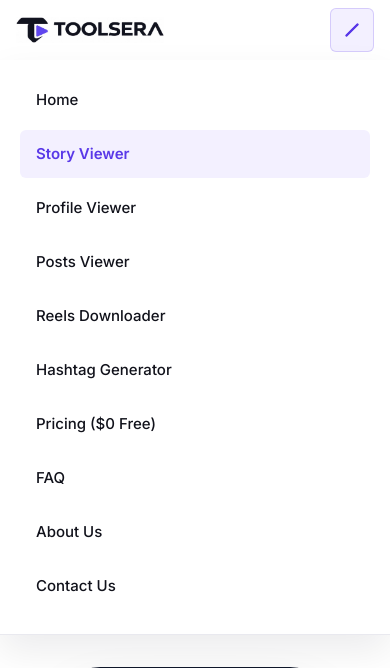
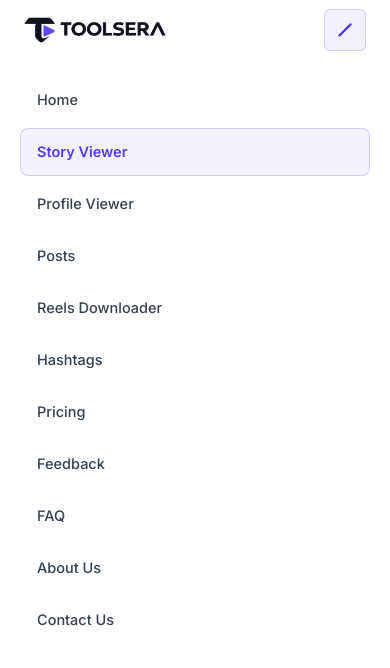
Before and after one commit to amirmughal44/toolsera, a PHP site: page /story-viewer.html in a window 390 px wide, after a click that opens the changed part; the page is wider, and only the part inside the window is pictured. Shown: the top 668 px of that part. Run offline with PHP 8.4, Linux system fonts and the light colour scheme.

Commit message:
Refine TOOL SERA navigation header: SaaS design system styling, consistent 9-item hierarchy, sticky elevation, and responsive tablet/mobile drawer

```diff
--- a/assets/css/style.css
+++ b/assets/css/style.css
@@ -214,72 +214,120 @@ body.splash-active {
 }
 
 /* ==========================================================================
-   SITE HEADER & NAVIGATION
+   SITE HEADER & NAVIGATION (PREMIUM SAAS ARCHITECTURE)
    ========================================================================== */
 .site-header {
   position: sticky;
   top: 0;
-  z-index: 100;
-  background-color: rgba(255, 255, 255, 0.94);
-  backdrop-filter: blur(12px);
-  -webkit-backdrop-filter: blur(12px);
-  border-bottom: 1px solid var(--border-subtle);
-  transition: border-color var(--transition-fast);
+  z-index: 1000;
+  background-color: rgba(255, 255, 255, 0.96);
+  backdrop-filter: blur(14px);
+  -webkit-backdrop-filter: blur(14px);
+  border-bottom: 1px solid rgba(226, 232, 240, 0.85);
+  transition: background-color 0.2s ease, border-color 0.2s ease, box-shadow 0.2s ease;
+}
+
+.site-header.header-scrolled {
+  background-color: rgba(255, 255, 255, 0.98);
+  border-bottom-color: rgba(226, 232, 240, 0.95);
+  box-shadow: 0 4px 20px -2px rgba(15, 23, 42, 0.05);
 }
 
 .header-inner {
   display: flex;
   align-items: center;
   justify-content: space-between;
-  height: 70px;
+  height: 68px;
+  width: 100%;
 }
 
 .brand-link {
   display: inline-flex;
   align-items: center;
   text-decoration: none;
+  flex-shrink: 0;
+  outline: none;
+  border-radius: var(--radius-sm);
+  transition: opacity 180ms ease, transform 180ms ease;
+}
+
+.brand-link:hover {
+  opacity: 0.9;
+  transform: translateY(-0.5px);
+}
+
+.brand-link:focus-visible {
+  box-shadow: 0 0 0 2px #FFFFFF, 0 0 0 4px var(--brand-purple);
 }
 
 .brand-logo-img {
-  height: 32px;
+  height: 30px;
   width: auto;
   object-fit: contain;
-  transition: opacity var(--transition-fast);
-}
-
-.brand-link:hover .brand-logo-img {
-  opacity: 0.88;
+  display: block;
 }
 
 /* Desktop Navigation Links */
 .nav-links {
   display: flex;
   align-items: center;
-  gap: 6px;
+  gap: 4px;
   list-style: none;
+  margin: 0;
+  padding: 0;
+}
+
+.nav-links li {
+  display: inline-flex;
+  align-items: center;
 }
 
 .nav-links a {
   display: inline-flex;
   align-items: center;
-  color: var(--text-secondary);
+  justify-content: center;
+  color: #475569;
   text-decoration: none;
+  font-family: var(--font-sans);
   font-size: 14px;
   font-weight: 500;
-  padding: 8px 16px;
-  border-radius: var(--radius-sm);
-  transition: color var(--transition-fast), background-color var(--transition-fast);
+  line-height: 1;
+  white-space: nowrap;
+  padding: 8px 12px;
+  border-radius: 8px;
+  border: 1px solid transparent;
+  transition: all 180ms cubic-bezier(0.16, 1, 0.3, 1);
+  position: relative;
 }
 
 .nav-links a:hover {
-  color: var(--text-primary);
-  background-color: var(--bg-secondary);
+  color: #0F172A;
+  background-color: #F8FAFC;
+  border-color: rgba(226, 232, 240, 0.7);
+}
+
+.nav-links a:focus-visible {
+  outline: none;
+  border-color: var(--brand-purple);
+  box-shadow: 0 0 0 3px rgba(89, 56, 232, 0.15);
 }
 
 .nav-links a.active {
   color: var(--brand-purple);
   background-color: var(--brand-purple-light);
+  border-color: var(--brand-purple-border);
   font-weight: 600;
+}
+
+/* Compact desktop link spacing between 1025px and 1220px */
+@media (min-width: 1025px) and (max-width: 1220px) {
+  .nav-links {
+    gap: 2px;
+  }
+  .nav-links a {
+    padding: 7px 9px;
+    font-size: 13.5px;
+  }
 }
 
 /* Header Action & Badges */
@@ -287,78 +335,50 @@ body.splash-active {
   display: flex;
   align-items: center;
   gap: 12px;
-}
-
-.engine-badge {
-  display: inline-flex;
-  align-items: center;
-  gap: 6px;
-  font-size: 12px;
-  font-weight: 600;
-  color: var(--text-secondary);
-  background-color: var(--bg-secondary);
-  border: 1px solid var(--border-subtle);
-  padding: 5px 12px;
-  border-radius: var(--radius-pill);
-}
-
-.engine-dot {
-  width: 7px;
-  height: 7px;
-  background-color: var(--accent-emerald);
-  border-radius: 50%;
 }
 
 /* Mobile Hamburger Menu Button */
 .mobile-menu-btn {
   display: none;
-  background: transparent;
+  background: #FFFFFF;
   border: 1px solid var(--border-subtle);
   width: 40px;
   height: 40px;
-  border-radius: var(--radius-sm);
+  border-radius: 10px;
   color: var(--text-primary);
   cursor: pointer;
   align-items: center;
   justify-content: center;
-  transition: background-color var(--transition-fast);
+  transition: all 180ms ease;
+  outline: none;
 }
 
 .mobile-menu-btn:hover {
-  background-color: var(--bg-secondary);
-}
-
-.mobile-drawer {
+  background-color: #F8FAFC;
+  border-color: #CBD5E1;
+}
+
+.mobile-menu-btn:focus-visible {
+  border-color: var(--brand-purple);
+  box-shadow: 0 0 0 3px rgba(89, 56, 232, 0.15);
+}
+
+.mobile-menu-btn.active {
+  background-color: var(--brand-purple-light);
+  border-color: var(--brand-purple-border);
+  color: var(--brand-purple);
+}
+
+.mobile-menu-btn .icon-close {
   display: none;
-  position: absolute;
-  top: 70px;
-  left: 0;
-  right: 0;
-  background: #FFFFFF;
-  border-bottom: 1px solid var(--border-subtle);
-  padding: 16px 24px;
-  box-shadow: var(--shadow-md);
-  flex-direction: column;
-  gap: 8px;
-}
-
-.mobile-drawer.active {
-  display: flex;
-}
-
-.mobile-drawer a {
-  padding: 12px 16px;
-  text-decoration: none;
-  color: var(--text-primary);
-  font-size: 15px;
-  font-weight: 500;
-  border-radius: var(--radius-sm);
-}
-
-.mobile-drawer a.active {
-  color: var(--brand-purple);
-  background: var(--brand-purple-light);
-  font-weight: 600;
+}
+
+.mobile-menu-btn.active .icon-menu {
+  display: none;
+}
+
+.mobile-menu-btn.active .icon-close {
+  display: block;
 }
 
 /* ==========================================================================
@@ -1157,33 +1177,24 @@ body.splash-active {
     max-width: 920px;
     padding: 0 24px;
   }
-  .hero-section {
-    padding: 56px 0 44px;
-  }
-  .footer-top {
-    grid-template-columns: 1.5fr 1fr 1fr;
-    gap: 28px;
-  }
-}
-
-/* --- TABLET / MOBILE NAVIGATION THRESHOLD (max-width: 768px) --- */
-@media (max-width: 768px) {
+
   .header-inner {
-    height: 60px;
+    height: 64px;
   }
 
   .brand-logo-img {
-    height: 27px;
-  }
-
+    height: 28px;
+  }
+
+  /* Switch desktop nav to mobile drawer at 1024px for visual comfort */
   .nav-links {
     display: none !important;
   }
 
   .mobile-menu-btn {
     display: inline-flex !important;
-    width: 44px;
-    height: 44px;
+    width: 42px;
+    height: 42px;
     align-items: center;
     justify-content: center;
     border-radius: var(--radius-sm);
@@ -1216,51 +1227,53 @@ body.splash-active {
   .mobile-drawer {
     display: none;
     position: fixed;
-    top: 60px;
+    top: 64px;
     left: 0;
     right: 0;
     background-color: #FFFFFF;
     border-bottom: 1px solid var(--border-subtle);
     padding: 16px 20px 24px;
-    box-shadow: 0 16px 36px rgba(17, 18, 27, 0.08);
+    box-shadow: 0 20px 40px -10px rgba(15, 23, 42, 0.12);
     flex-direction: column;
-    gap: 6px;
+    gap: 4px;
     z-index: 1000;
-    max-height: calc(100vh - 60px);
+    max-height: calc(100vh - 64px);
     overflow-y: auto;
     -webkit-overflow-scrolling: touch;
-    animation: drawerSlide 0.22s cubic-bezier(0.16, 1, 0.3, 1) forwards;
-  }
-
-  @keyframes drawerSlide {
-    from { opacity: 0; transform: translateY(-8px); }
-    to { opacity: 1; transform: translateY(0); }
+    transform: translateY(-8px);
+    opacity: 0;
+    transition: transform 0.22s cubic-bezier(0.16, 1, 0.3, 1), opacity 0.22s ease;
   }
 
   .mobile-drawer.active {
     display: flex;
+    transform: translateY(0);
+    opacity: 1;
   }
 
   .mobile-drawer a {
     min-height: 48px;
     display: flex;
     align-items: center;
-    padding: 12px 16px;
+    padding: 10px 16px;
     text-decoration: none;
-    color: var(--text-primary);
-    font-size: 15px;
+    color: #334155;
+    font-size: 14.5px;
     font-weight: 500;
-    border-radius: var(--radius-sm);
-    transition: background-color var(--transition-fast), color var(--transition-fast);
+    border-radius: 8px;
+    border: 1px solid transparent;
+    transition: background-color 150ms ease, color 150ms ease;
   }
 
   .mobile-drawer a:hover {
-    background-color: var(--bg-secondary);
+    background-color: #F8FAFC;
+    color: #0F172A;
   }
 
   .mobile-drawer a.active {
     color: var(--brand-purple);
     background-color: var(--brand-purple-light);
+    border-color: var(--brand-purple-border);
     font-weight: 600;
   }
 
@@ -1268,6 +1281,52 @@ body.splash-active {
   .drawer-backdrop {
     display: none;
     position: fixed;
+    inset: 0;
+    top: 64px;
+    background-color: rgba(15, 23, 42, 0.35);
+    backdrop-filter: blur(4px);
+    -webkit-backdrop-filter: blur(4px);
+    z-index: 999;
+    opacity: 0;
+    transition: opacity 0.2s ease;
+  }
+
+  .drawer-backdrop.active {
+    display: block;
+    opacity: 1;
+  }
+
+  body.menu-open {
+    overflow: hidden;
+  }
+
+  .hero-section {
+    padding: 56px 0 44px;
+  }
+  .footer-top {
+    grid-template-columns: 1.5fr 1fr 1fr;
+    gap: 28px;
+  }
+}
+
+/* --- SMALL MOBILE REFINEMENTS (max-width: 600px) --- */
+@media (max-width: 600px) {
+  .header-inner {
+    height: 60px;
+  }
+
+  .brand-logo-img {
+    height: 26px;
+  }
+
+  .mobile-drawer {
+    top: 60px;
+    max-height: calc(100vh - 60px);
+  }
+
+  .drawer-backdrop {
+    top: 60px;
+  }
     top: 60px;
     left: 0;
     right: 0;
--- a/assets/js/app.js
+++ b/assets/js/app.js
@@ -26,7 +26,20 @@ document.addEventListener('DOMContentLoaded', () => {
         }
     }
 
-    // 2. MOBILE MENU & ACCESSIBILITY CONTROLLER
+    // 2. STICKY HEADER SCROLL ELEVATION & MOBILE NAVIGATION CONTROLLER
+    const siteHeader = document.querySelector('.site-header');
+    if (siteHeader) {
+        const handleHeaderScroll = () => {
+            if (window.scrollY > 12) {
+                siteHeader.classList.add('header-scrolled');
+            } else {
+                siteHeader.classList.remove('header-scrolled');
+            }
+        };
+        window.addEventListener('scroll', handleHeaderScroll, { passive: true });
+        handleHeaderScroll();
+    }
+
     const mobileMenuBtn = document.getElementById('mobileMenuBtn');
     const mobileDrawer = document.getElementById('mobileDrawer');
     const drawerBackdrop = document.getElementById('drawerBackdrop');
@@ -83,6 +96,13 @@ document.addEventListener('DOMContentLoaded', () => {
                 mobileMenuBtn.focus();
             }
         });
+
+        // Close drawer if viewport is resized to desktop width (> 1024px)
+        window.addEventListener('resize', () => {
+            if (window.innerWidth > 1024 && mobileDrawer.classList.contains('active')) {
+                closeMobileMenu();
+            }
+        }, { passive: true });
     }
 
     if (drawerBackdrop) {
--- a/index.html
+++ b/index.html
@@ -74,10 +74,10 @@
             <a href="index.html" class="active">Home</a>
             <a href="story-viewer.html">Story Viewer</a>
             <a href="profile-viewer.html">Profile Viewer</a>
-            <a href="posts-viewer.html">Posts Viewer</a>
+            <a href="posts-viewer.html">Posts</a>
             <a href="reels-downloader.html">Reels Downloader</a>
-            <a href="hashtag-generator.html">Hashtag Generator</a>
-            <a href="pricing.html">Pricing ($0 Free)</a>
+            <a href="hashtag-generator.html">Hashtags</a>
+            <a href="pricing.html">Pricing</a>
             <a href="#feedback">Feedback</a>
             <a href="faq.html">FAQ</a>
             <a href="about.html">About Us</a>
--- a/story-viewer.html
+++ b/story-viewer.html
@@ -25,10 +25,11 @@
                     <li><a href="index.html">Home</a></li>
                     <li><a href="story-viewer.html" class="active">Story Viewer</a></li>
                     <li><a href="profile-viewer.html">Profile Viewer</a></li>
-                    <li><a href="posts-viewer.html">Posts Viewer</a></li>
-                    <li><a href="reels-downloader.html">Reels</a></li>
+                    <li><a href="posts-viewer.html">Posts</a></li>
+                    <li><a href="reels-downloader.html">Reels Downloader</a></li>
                     <li><a href="hashtag-generator.html">Hashtags</a></li>
                     <li><a href="pricing.html">Pricing</a></li>
+                    <li><a href="index.html#feedback">Feedback</a></li>
                     <li><a href="faq.html">FAQ</a></li>
                 </ul>
             </nav>
@@ -45,10 +46,11 @@
             <a href="index.html">Home</a>
             <a href="story-viewer.html" class="active">Story Viewer</a>
             <a href="profile-viewer.html">Profile Viewer</a>
-            <a href="posts-viewer.html">Posts Viewer</a>
+            <a href="posts-viewer.html">Posts</a>
             <a href="reels-downloader.html">Reels Downloader</a>
-            <a href="hashtag-generator.html">Hashtag Generator</a>
-            <a href="pricing.html">Pricing ($0 Free)</a>
+            <a href="hashtag-generator.html">Hashtags</a>
+            <a href="pricing.html">Pricing</a>
+            <a href="index.html#feedback">Feedback</a>
             <a href="faq.html">FAQ</a>
             <a href="about.html">About Us</a>
             <a href="contact.html">Contact Us</a>
```
Also changed, not shown: about.html (+11 -3 lines), contact.html (+11 -3 lines), data/feedbacks.json (+13 -0 lines), disclaimer.html (+11 -3 lines), faq.html (+7 -5 lines), hashtag-generator.html (+7 -5 lines), posts-viewer.html (+7 -5 lines), pricing.html (+7 -5 lines), privacy.html (+8 -4 lines), profile-viewer.html (+7 -5 lines), reels-downloader.html (+7 -5 lines), terms.html (+8 -4 lines).
